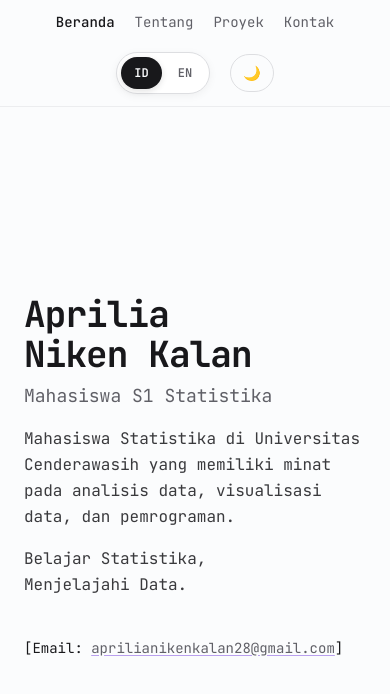
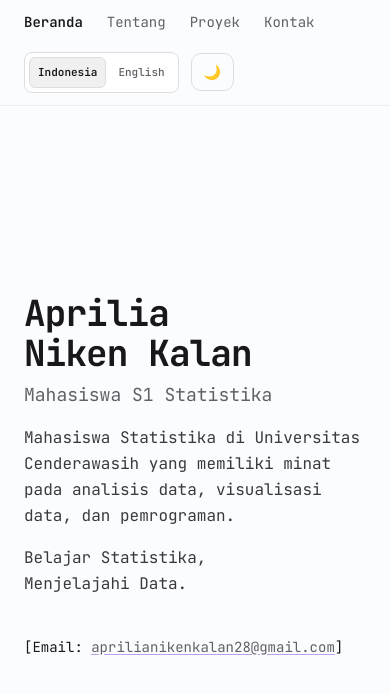
Before and after one commit to aprilianikenkalan28/aprilianikenkalan28.github.io, an Astro site: page / in a window 390 px wide. Built offline with nearby package versions, Linux system fonts and the light colour scheme; Astro itself is replaced by a stand-in of ours.

Commit message:
Fix language switcher functionality

```diff
--- a/public/i18n.js
+++ b/public/i18n.js
@@ -5,15 +5,15 @@ const translations = {
     projects: "Proyek",
     contact: "Kontak",
     aboutTitle: "Tentang Saya",
-    aboutIntro: "Saya adalah mahasiswa S1 Statistika di Universitas Cenderawasih. Saya memiliki ketertarikan pada pengolahan data, analisis data, visualisasi data, dan pemrograman. Saat ini, saya sedang mengembangkan pengetahuan dan keterampilan melalui pembelajaran akademik serta praktik secara mandiri.",
+    aboutIntro: "Saya adalah mahasiswa S1 Statistika di Universitas Cenderawasih. Saya memiliki ketertarikan pada pengolahan data, analisis data, visualisasi data, dan pemrograman.",
     education: "Pendidikan",
     skillsTitle: "Bidang yang Dipelajari",
     learningGoals: "Tujuan Pembelajaran",
-    learningDescription: "Saya ingin terus mengembangkan kemampuan dalam bidang statistika dan teknologi, khususnya dalam memahami, mengolah, menganalisis, serta menyajikan data sebagai informasi yang bermanfaat.",
+    learningDescription: "Saya ingin terus mengembangkan kemampuan dalam bidang statistika dan teknologi.",
     projectDescription: "Berikut beberapa proyek dan tugas yang saya kerjakan selama proses pembelajaran sebagai mahasiswa Statistika.",
     viewProject: "Lihat Proyek",
     contactTitle: "Hubungi Saya",
-    contactDescription: "Saya terbuka untuk terhubung, berbagi ide, berdiskusi, serta menjajaki kesempatan belajar dan kolaborasi. Silakan menghubungi saya melalui platform berikut.",
+    contactDescription: "Saya terbuka untuk terhubung, berbagi ide, berdiskusi, serta menjajaki kesempatan belajar dan kolaborasi.",
     location: "Lokasi"
   },
 
@@ -23,15 +23,15 @@ const translations = {
     projects: "Projects",
     contact: "Contact",
     aboutTitle: "About Me",
-    aboutIntro: "I am an undergraduate Statistics student at Cenderawasih University. I am interested in data processing, data analysis, data visualization, and programming. I am currently developing my knowledge and skills through academic learning and independent practice.",
+    aboutIntro: "I am an undergraduate Statistics student at Cenderawasih University. I am interested in data processing, data analysis, data visualization, and programming.",
     education: "Education",
     skillsTitle: "Areas of Study",
     learningGoals: "Learning Goals",
-    learningDescription: "I aim to continuously develop my skills in statistics and technology, particularly in understanding, processing, analyzing, and presenting data as useful information.",
+    learningDescription: "I aim to continuously develop my skills in statistics and technology.",
     projectDescription: "Here are some projects and assignments I have completed during my learning journey as a Statistics student.",
     viewProject: "View Project",
     contactTitle: "Get in Touch",
-    contactDescription: "I am open to connecting, sharing ideas, discussing, and exploring learning and collaboration opportunities. Feel free to contact me through the platforms below.",
+    contactDescription: "I am open to connecting, sharing ideas, discussing, and exploring learning and collaboration opportunities.",
     location: "Location"
   }
 };
@@ -46,32 +46,30 @@ function setLanguage(language) {
     const key = element.getAttribute("data-i18n");
     const translatedText = translations[selectedLanguage][key];
 
-    if (translatedText) {
+    if (translatedText !== undefined) {
       element.textContent = translatedText;
     }
   });
 
   document.querySelectorAll("[data-language-button]").forEach((button) => {
-    button.setAttribute(
-      "aria-pressed",
-      button.getAttribute("data-language-button") === selectedLanguage
-        ? "true"
-        : "false"
-    );
+    const active =
+      button.getAttribute("data-language-button") === selectedLanguage;
+
+    button.setAttribute("aria-pressed", String(active));
   });
 }
 
 function initializeLanguage() {
   const savedLanguage = localStorage.getItem("language") || "id";
+
   setLanguage(savedLanguage);
+
+  document.querySelectorAll("[data-language-button]").forEach((button) => {
+    button.addEventListener("click", () => {
+      setLanguage(button.getAttribute("data-language-button"));
+    });
+  });
 }
 
-document.addEventListener("DOMContentLoaded", initializeLanguage);
-
-document.addEventListener("click", (event) => {
-  const button = event.target.closest("[data-language-button]");
-
-  if (button) {
-    setLanguage(button.getAttribute("data-language-button"));
-  }
-});
+// Script berada di bagian akhir body, jadi elemen halaman sudah tersedia.
+initializeLanguage();
--- a/src/components/Navigation.astro
+++ b/src/components/Navigation.astro
@@ -13,9 +13,9 @@ function isActiveHref(href: string) {
 function linkClass(href: string) {
   const active = isActiveHref(href);
 
-  return `text-sm transition-colors ${
+  return `text-sm transition-colors duration-300 ${
     active
-      ? "text-foreground font-medium"
+      ? "text-foreground font-semibold"
       : "text-muted-foreground hover:text-foreground"
   }`;
 }
@@ -23,9 +23,10 @@ function linkClass(href: string) {
 
 <nav class="sticky top-0 z-50 border-b border-border/50 bg-background/90 backdrop-blur-md">
   <div class="container mx-auto px-6">
-    <div class="flex min-h-16 items-center justify-center gap-5 flex-wrap py-3">
+    <div class="flex min-h-16 items-center justify-between gap-5 flex-wrap py-3">
 
-      <div class="flex items-center gap-5">
+      <!-- Navigasi sebelah kiri -->
+      <div class="flex items-center gap-6 flex-wrap">
         {links.map((l) => (
           <a
             href={l.href}
@@ -37,13 +38,17 @@ function linkClass(href: string) {
         ))}
       </div>
 
+      <!-- Kontrol sebelah kanan -->
+      <div class="flex items-center gap-3">
+
+        <!-- Pilihan bahasa -->
         <div class="language-switcher" aria-label="Pilih bahasa">
           <button
             type="button"
             data-language-button="id"
             aria-pressed="true"
           >
-          ID
+            Indonesia
           </button>
 
           <button
@@ -51,20 +56,22 @@ function linkClass(href: string) {
             data-language-button="en"
             aria-pressed="false"
           >
-          EN
+            English
           </button>
         </div>
 
+        <!-- Dark Mode -->
         <button
           id="theme-toggle"
           type="button"
-        class="rounded-full border border-border px-3 py-2 text-sm text-foreground transition-all duration-300 hover:bg-secondary hover:-translate-y-0.5"
+          class="rounded-lg border border-border px-3 py-2 text-sm transition-all duration-300 hover:bg-secondary hover:-translate-y-0.5"
           aria-label="Ganti tema"
           title="Ganti tema"
         >
           <span id="theme-icon" aria-hidden="true">🌙</span>
         </button>
 
+      </div>
     </div>
   </div>
 </nav>
@@ -99,30 +106,38 @@ function linkClass(href: string) {
     gap: 3px;
     padding: 4px;
     border: 1px solid var(--border);
-    border-radius: 999px;
+    border-radius: 8px;
     background: var(--card);
-    box-shadow: 0 2px 8px rgba(0, 0, 0, 0.05);
   }
 
   .language-switcher button {
-    padding: 7px 13px;
-    border-radius: 999px;
-    font-size: 12px;
-    font-weight: 600;
+    padding: 7px 12px;
+    border: 1px solid transparent;
+    border-radius: 6px;
+    font-size: 13px;
+    font-weight: 500;
     color: var(--muted-foreground);
+    cursor: pointer;
     transition: all 0.3s ease;
-    cursor: pointer;
   }
 
   .language-switcher button:hover {
-    transform: translateY(-2px);
     color: var(--foreground);
+    background: var(--secondary);
   }
 
   .language-switcher button[aria-pressed="true"] {
-    background: var(--foreground);
-    color: var(--background);
-    box-shadow: 0 2px 6px rgba(0, 0, 0, 0.12);
+    color: var(--foreground);
+    background: var(--secondary);
+    border-color: var(--border);
+    font-weight: 600;
+  }
+
+  @media (max-width: 640px) {
+    .language-switcher button {
+      padding: 6px 8px;
+      font-size: 11px;
+    }
   }
 
   @media (prefers-reduced-motion: reduce) {
```
Lines whose indentation alone changed are shown as unchanged.
